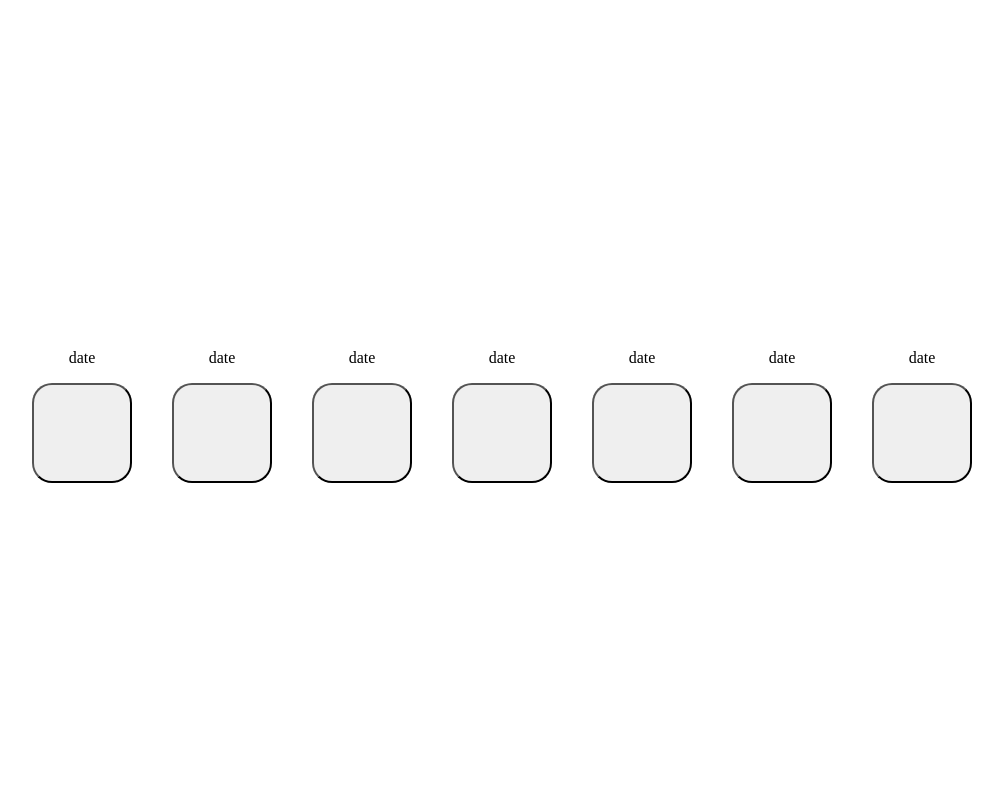
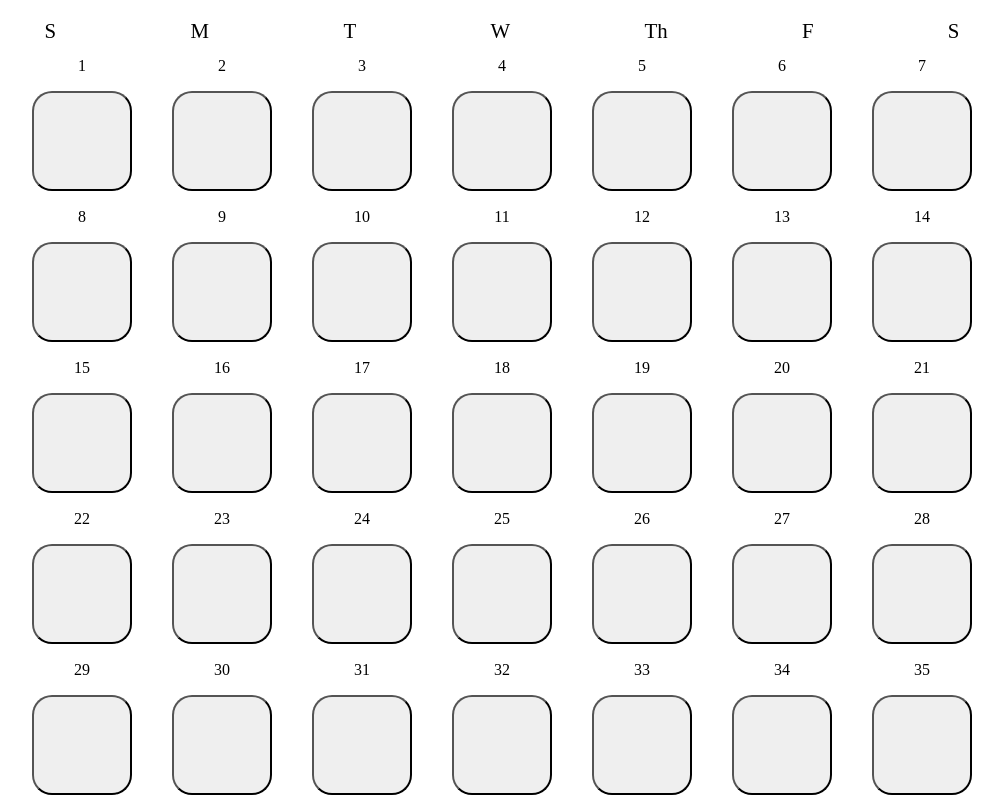
Before and after one commit to evelynmbart/Last-Meals-2.0, a React (Vite) app in the folder last-meals-2.0/: page / in a window 1280 px wide. Shown: the whole page, without its empty margins (138-1141 px from the left). Built offline with nearby package versions, Linux system fonts and the light colour scheme.

Commit message:
add days of week labels, star rating functionality in Survey.jsx, and days of month javascript in calendarWeek.jsx

```diff
--- a/last-meals-2.0/src/App.css
+++ b/last-meals-2.0/src/App.css
@@ -1,5 +1,10 @@
 html {
   height: 100vh;
+}
+
+button,
+input {
+  cursor: pointer;
 }
 
 .main-content {
@@ -8,6 +13,15 @@ html {
   justify-content: center;
   align-items: center;
   flex-direction: column;
+}
+
+.weekdays {
+  height: 20px;
+  width: 83%;
+  font-size: 1.3rem;
+  display: flex;
+  justify-content: space-around;
+  align-items: center;
 }
 
 .grid {
@@ -27,3 +41,7 @@ html {
 .survey-div {
   margin: 20px;
 }
+
+.star {
+  cursor: pointer;
+}
--- a/last-meals-2.0/src/App.jsx
+++ b/last-meals-2.0/src/App.jsx
@@ -1,20 +1,34 @@
 import { useState } from "react";
 import "./App.css";
-import { Calendar } from "./assets/Calendar";
+import { CalendarWeek } from "./assets/CalendarWeek";
 import { Survey } from "./assets/Survey";
 
 function App() {
   const [isSurveyShown, setIsSurveyShown] = useState(false);
+
+  const dates = Array(5).fill(0);
   return (
     <div className="main-content">
-      <Calendar
-        isSurveyShown={isSurveyShown}
-        setIsSurveyShown={setIsSurveyShown}
-      />
-      <Survey
-        isSurveyShown={isSurveyShown}
-        setIsSurveyShown={setIsSurveyShown}
-      />
+      <div className="weekdays">
+        <p>S</p>
+        <p>M</p>
+        <p>T</p>
+        <p>W</p>
+        <p>Th</p>
+        <p>F</p>
+        <p>S</p>
+      </div>
+      {dates.map((_, index) => {
+        return (
+          <CalendarWeek
+            key={index}
+            week={index}
+            isSurveyShown={isSurveyShown}
+            setIsSurveyShown={setIsSurveyShown}
+          />
+        );
+      })}
+      <Survey isSurveyShown={isSurveyShown} />
     </div>
   );
 }
--- a/last-meals-2.0/src/assets/Calendar.jsx
+++ /dev/null
@@ -1,55 +0,0 @@
-export function Calendar({ isSurveyShown, setIsSurveyShown }) {
-  return (
-    <div className="grid">
-      <div className="date-div">
-        <p>date</p>
-        <button
-          className="date-btn"
-          onClick={() => setIsSurveyShown(!isSurveyShown)}
-        ></button>
-      </div>
-      <div className="date-div">
-        <p>date</p>
-        <button
-          className="date-btn"
-          onClick={() => setIsSurveyShown(!isSurveyShown)}
-        ></button>
-      </div>
-      <div className="date-div">
-        <p>date</p>
-        <button
-          className="date-btn"
-          onClick={() => setIsSurveyShown(!isSurveyShown)}
-        ></button>
-      </div>
-      <div className="date-div">
-        <p>date</p>
-        <button
-          className="date-btn"
-          onClick={() => setIsSurveyShown(!isSurveyShown)}
-        ></button>
-      </div>
-      <div className="date-div">
-        <p>date</p>
-        <button
-          className="date-btn"
-          onClick={() => setIsSurveyShown(!isSurveyShown)}
-        ></button>
-      </div>
-      <div className="date-div">
-        <p>date</p>
-        <button
-          className="date-btn"
-          onClick={() => setIsSurveyShown(!isSurveyShown)}
-        ></button>
-      </div>
-      <div className="date-div">
-        <p>date</p>
-        <button
-          className="date-btn"
-          onClick={() => setIsSurveyShown(!isSurveyShown)}
-        ></button>
-      </div>
-    </div>
-  );
-}
--- /dev/null
+++ b/last-meals-2.0/src/assets/CalendarWeek.jsx
@@ -0,0 +1,22 @@
+export function CalendarWeek({ isSurveyShown, setIsSurveyShown, week }) {
+  const days = Array(7).fill(0);
+
+  return (
+    <div className="grid">
+      {days.map((_, index) => {
+        const weekOffset = week * 7;
+        const dayOffset = index + 1;
+        const day = weekOffset + dayOffset;
+        return (
+          <div className="date-div">
+            <p>{day}</p>
+            <button
+              className="date-btn"
+              onClick={() => setIsSurveyShown(!isSurveyShown)}
+            ></button>
+          </div>
+        );
+      })}
+    </div>
+  );
+}
--- a/last-meals-2.0/src/assets/Survey.jsx
+++ b/last-meals-2.0/src/assets/Survey.jsx
@@ -1,4 +1,26 @@
-export function Survey({ isSurveyShown, setIsSurveyShown }) {
+import { useState } from "react";
+import { FaRegStar, FaStar } from "react-icons/fa";
+
+export function Survey({ isSurveyShown }) {
+  const [starRating, setStarRating] = useState();
+  const [hoverValue, setHoverValue] = useState(undefined);
+
+  const stars = Array(5).fill(0);
+
+  const handleMouseClicked = (value) => {
+    setStarRating(value);
+  };
+
+  const handleMouseEnter = (value) => {
+    setHoverValue(value);
+  };
+
+  const handleMouseLeave = () => {
+    setHoverValue(undefined);
+  };
+
+  console.log(hoverValue, starRating);
+
   return (
     <div
       className="survey-div"
@@ -31,7 +53,30 @@ export function Survey({ isSurveyShown, setIsSurveyShown }) {
           No
           <input type="checkbox" />
         </div>
-        <div>(Star rating: star icons will be here )</div>
+        <div className="star-rating">
+          {stars.map((_, index) => {
+            return (
+              <FaStar
+                key={index}
+                className="star"
+                size={24}
+                style={{
+                  color:
+                    hoverValue > index || (!hoverValue && starRating > index)
+                      ? "#f2c265"
+                      : "#a9a9a9",
+                }}
+                onClick={() => handleMouseClicked(index + 1)}
+                onMouseOver={() => handleMouseEnter(index + 1)}
+                onMouseLeave={() => handleMouseLeave()}
+              />
+            );
+          })}
+          <p>
+            ({starRating} {starRating >= 2 ? "Stars" : "Star"})
+          </p>
+        </div>
+
         <button>Done</button>
       </form>
     </div>
```
